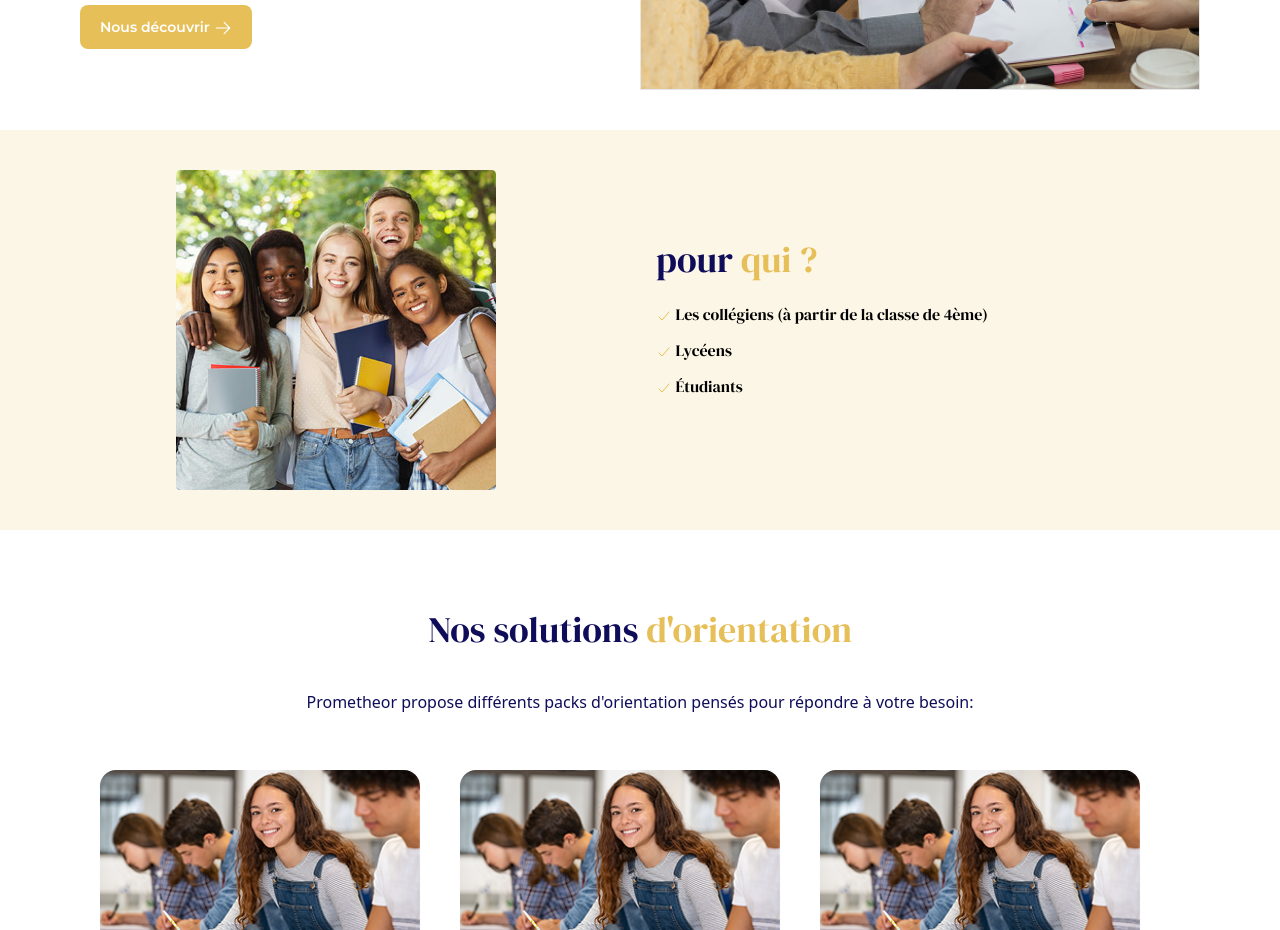
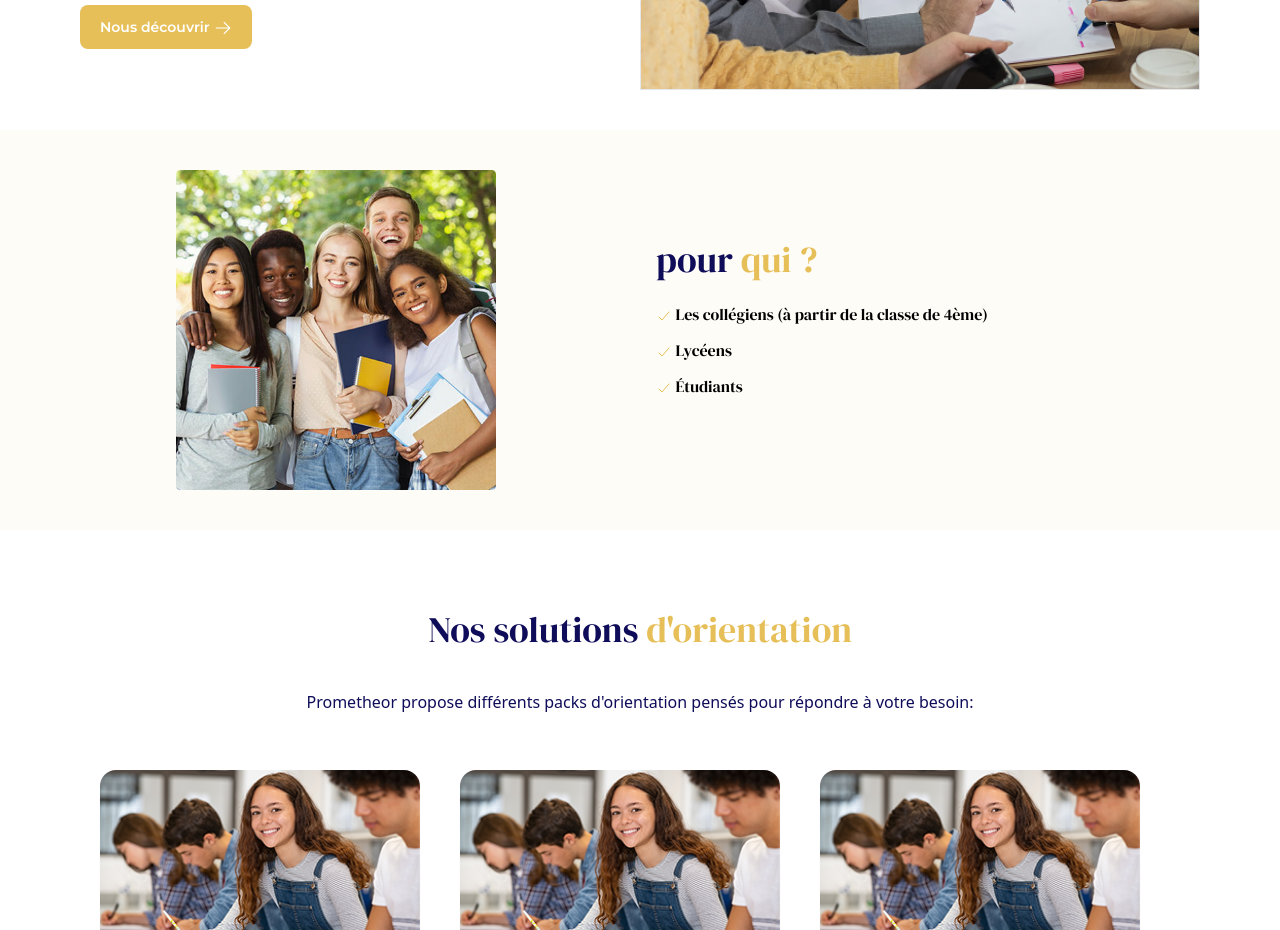
Before and after one commit to christianjunior05/prometheor, a React (Vite) app: page / in a window 1280 px wide. Shown: the part 960-1890 px from the top of the page. Built offline with nearby package versions, Linux system fonts and the light colour scheme.

Commit message:
commit 5

```diff
--- a/src/components/Homepage/Homepage.tsx
+++ b/src/components/Homepage/Homepage.tsx
@@ -66,7 +66,7 @@ export default function Homepage() {
 {/* pour qui ? */}
 
 
-<div className="flex flex-col md:flex-row h-auto md:h-[400px] bg-jauneOr/15 justify-center items-center gap-10 md:gap-40 px-6 md:px-20 py-10 md:py-0">
+<div className="flex flex-col md:flex-row h-auto md:h-[400px] bg-jauneOr/5 justify-center items-center gap-10 md:gap-40 px-6 md:px-20 py-10 md:py-0">
   {/* Image */}
   <div className="h-60 md:h-80 w-full md:w-auto flex justify-center items-center">
     <img
```
